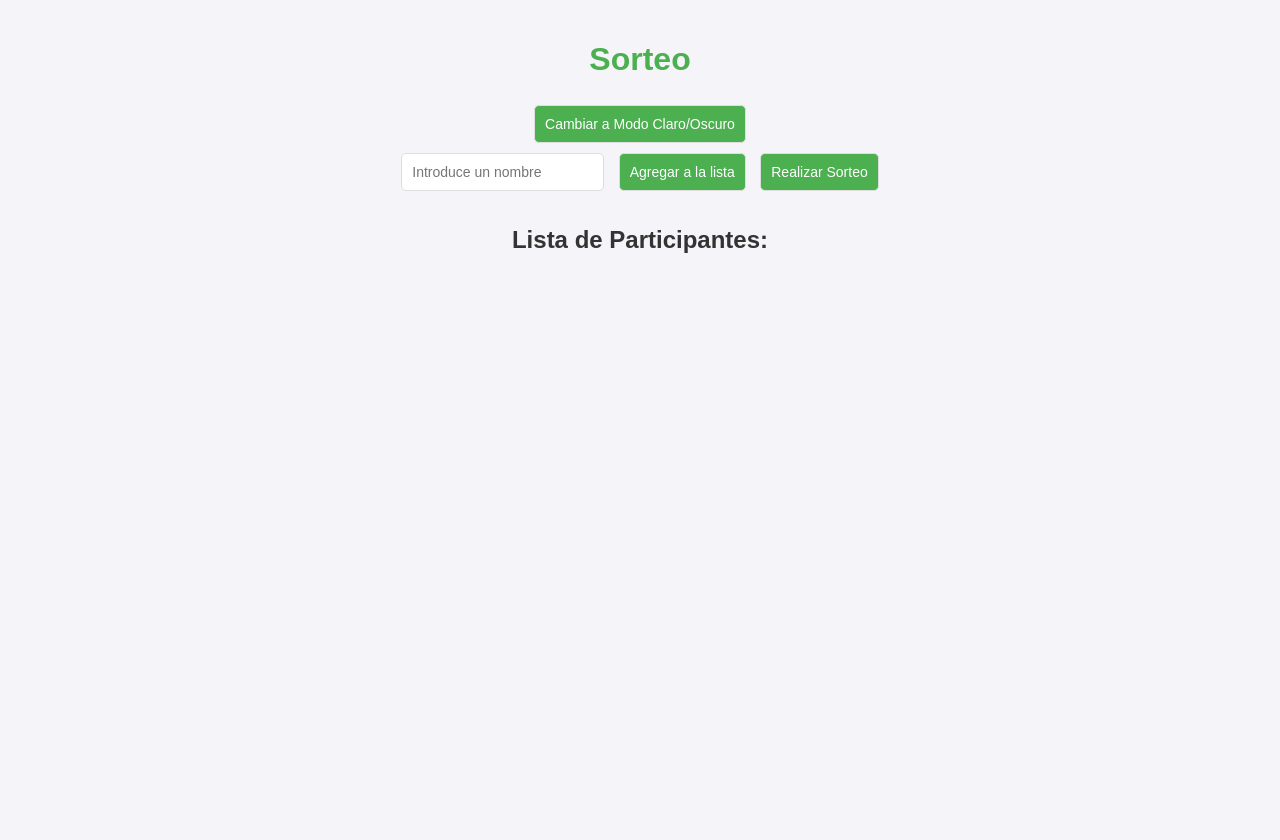
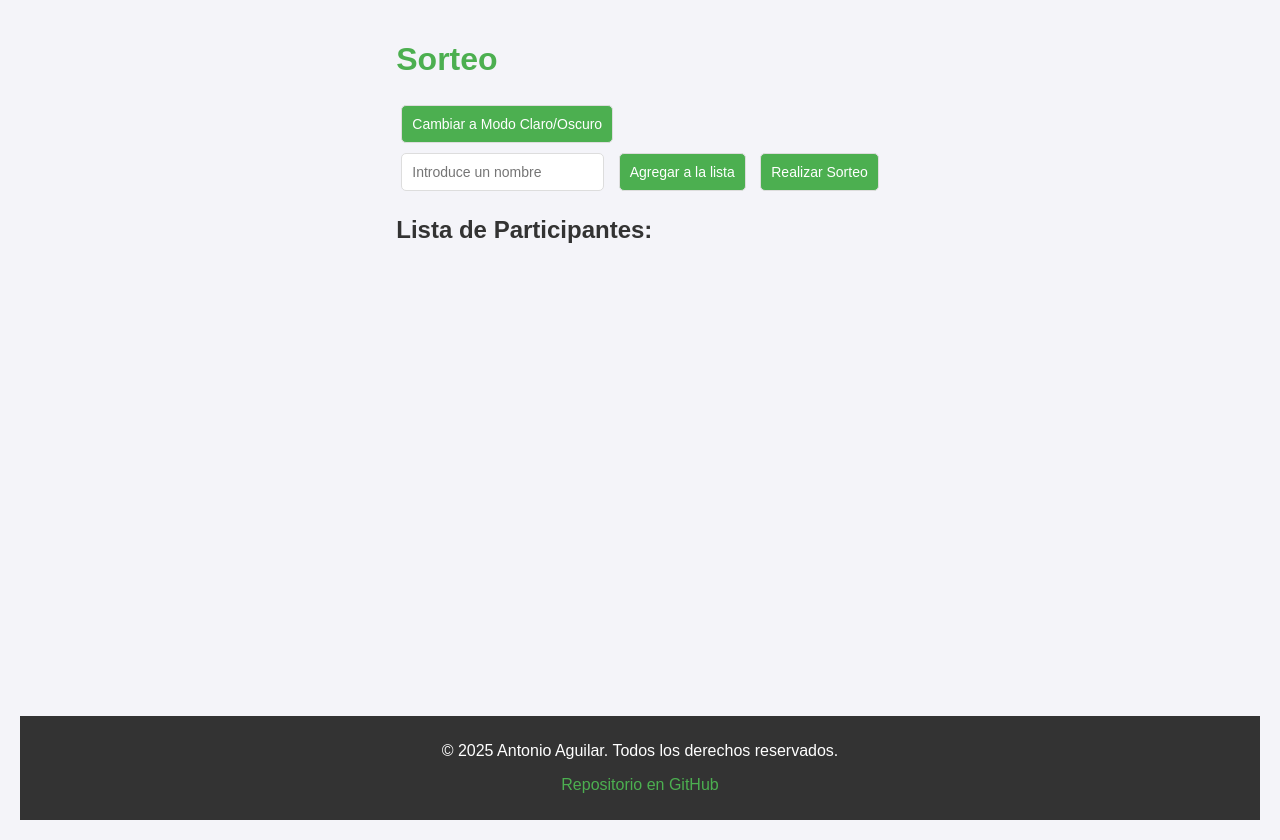
Before and after one commit to antonio-aguilar/sorteo-phyton, a Flask app: page / in a window 1280 px wide. Before the commit the page ends 253 px from the top, so only its background shows below. Run offline with Flask 3, Linux system fonts and the light colour scheme.

Commit message:
Add files via upload

```diff
--- a/sorteo/templates/index.html
+++ b/sorteo/templates/index.html
@@ -16,6 +16,19 @@
             flex-direction: column;
             align-items: center;
             padding: 20px;
+            min-height: 100vh; /* Altura mínima igual a la ventana */
+        }
+
+        main {
+            flex: 1; /* Ocupa todo el espacio disponible */
+        }
+
+        footer {
+            background-color: #333;
+            color: white;
+            text-align: center;
+            padding: 10px 0;
+            width: 100%;
         }
 
         :root {
@@ -79,7 +92,39 @@
             margin-top: 20px;
             font-weight: bold;
         }
+        footer {
+            background-color: #333;
+            color: white;
+            text-align: center;
+            padding: 10px 0;
+            position: relative;
+            width: 100%;
+        }
+
+        .footer-container {
+            max-width: 1200px;
+            margin: auto;
+            padding: 0 20px;
+        }
+
+        a {
+            color: #4caf50;
+            text-decoration: none;
+        }
+
+        a:hover {
+            text-decoration: underline;
+        }
+
+        /* Diseño responsivo para móviles */
+        @media (max-width: 600px) {
+            footer {
+                font-size: 14px;
+                padding: 15px 10px;
+            }
+        }
     </style>
+
     <script>
         let nombres = new Set(); // Para evitar nombres repetidos
 
@@ -139,6 +184,7 @@
              python app.py
              Eso te ejecuta la app y te da una direccion que podras ejecutar
         -->
+    <main>
         <h1>Sorteo</h1>
 
         <button onclick="toggleTheme()">Cambiar a Modo Claro/Oscuro</button>
@@ -155,5 +201,15 @@
         <ul id="lista_participantes"></ul>
 
         <div id="resultado" class="resultado"></div>
+
+    </main>
+
+    <!-- Pie de página -->
+    <footer>
+        <div class="footer-container">
+            <p>&copy; 2025 Antonio Aguilar. Todos los derechos reservados.</p>
+            <p><a href="https://github.com/antonio-aguilar/sorteo-phyton">Repositorio en GitHub</a></p>
+        </div>
+    </footer>
 </body>
 </html>
```
Lines whose indentation alone changed are shown as unchanged.
